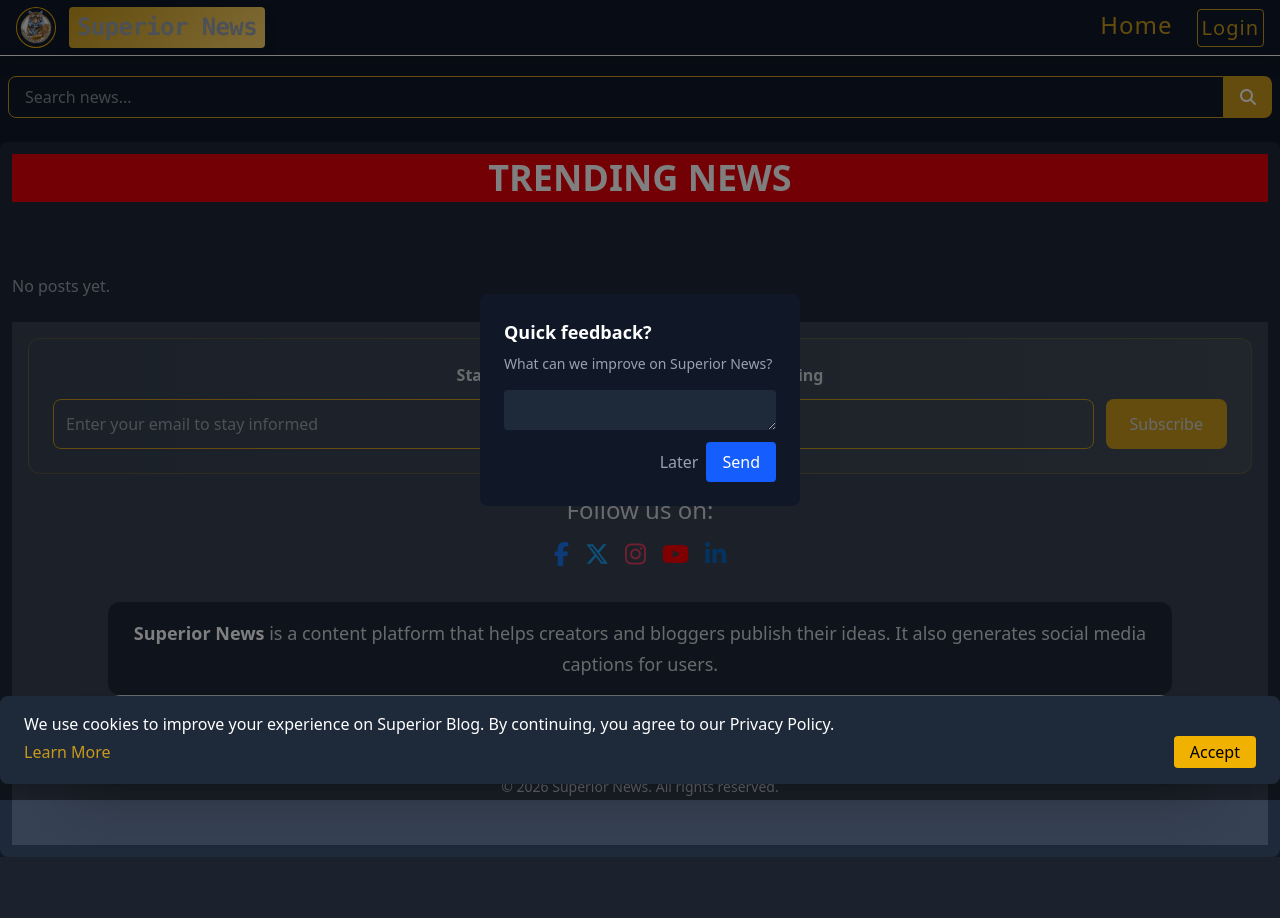
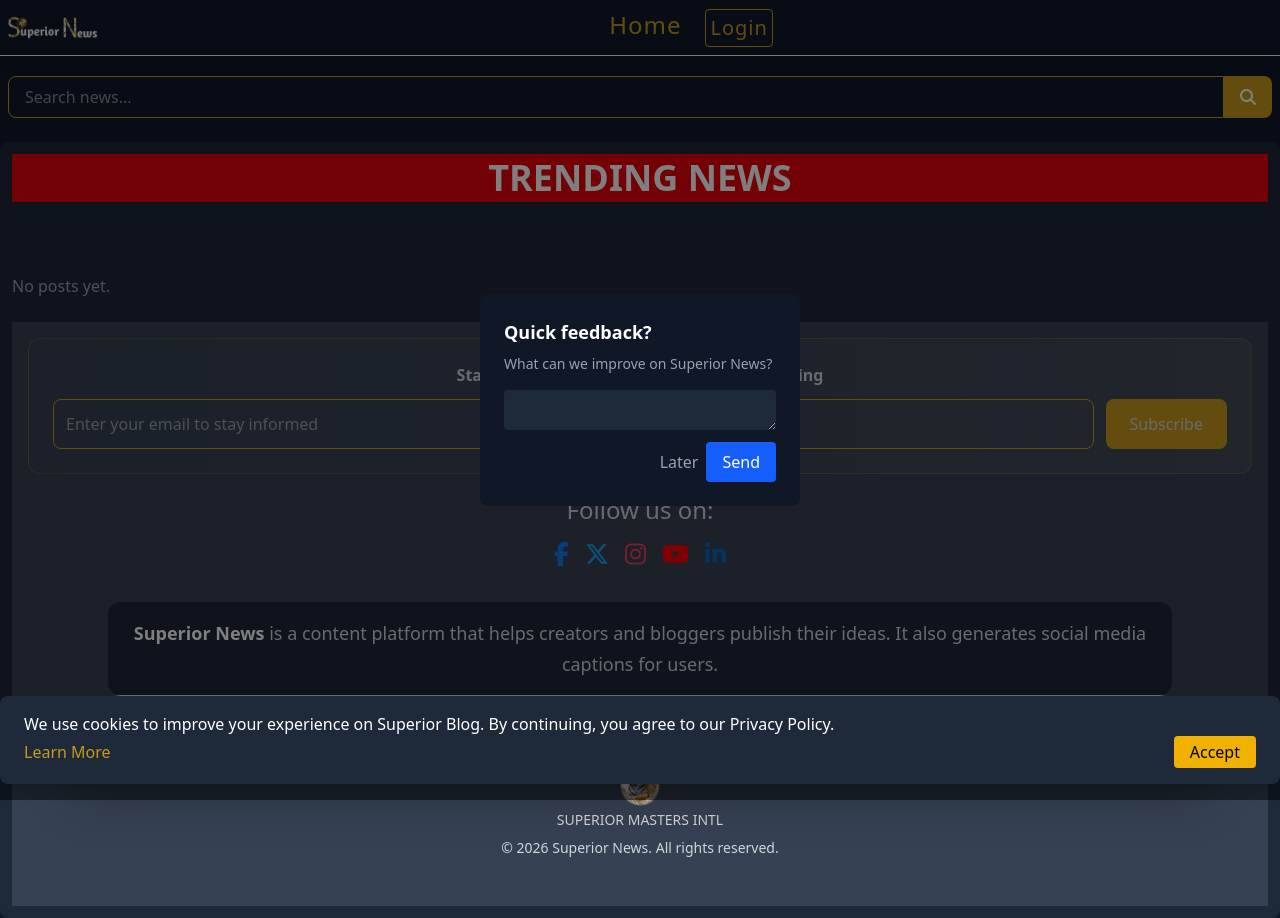
Before and after one commit to Superiormaster/SuperiorBlog, a Flask app: page / in a window 1280 px wide. Before the commit the page ends 845 px from the top, so only its background shows below. Run offline with Flask 3, Linux system fonts and the light colour scheme; data that the repository does not hold is empty; some libraries are stand-ins or nearby versions.

Commit message:
logo cleaning

```diff
--- a/app/static/Style.css
+++ b/app/static/Style.css
@@ -55,12 +55,6 @@ header{
   height: 56px;
   color: var(--muted);
   letter-spacing: 1px;
-}
-
-header img{
-  width: 40px;
-  margin-right: 5px;
-  border-radius: 50%;
 }
 
 .menu-btn{
@@ -323,29 +317,6 @@ strong{
   padding: 1rem;
 }
 
-.avatar{
-  width: 70px;
-  height: 75px;
-  display: grid;
-  place-items: center;
-  border-radius: 12px;
-  background: linear-gradient(135deg, black, #dde9);
-  overflow: hidden;
-  flex-shrink: 0;
-}
-
-.avatar img {
-  width: 100%;
-  height: 100%;
-  object-fit: cover;
-}
-
-.drawer__title{
-  letter-spacing: 0.2px;
-  font-weight: 600;
-  font-size: 18px;
-}
-
 .drawer__subtitle{
   font-size: 18px;
   color: #9ca3af;
--- a/app/templates/admin/dashboard.html
+++ b/app/templates/admin/dashboard.html
@@ -2,7 +2,7 @@
 {% block title %}Admin Dashboard{% endblock %}
 
 {% block content %}
-<div class="py-10 mt-5 w-full bg-gray-800 shadow-lg rounded-lg overflow-hidden">
+<div class="mt-8 w-full bg-gray-800 shadow-lg rounded-lg overflow-hidden">
 
   <aside id="sidebar" class="fixed inset-y-auto md:hidden min-h-screen left-0 w-64 bg-gray-900 text-white transform -translate-x-full md:translate-x-0 transition-transform duration-300 z-50">
     <div class="p-5 text-xl font-bold border-b border-gray-700">Superior Master</div>
@@ -51,7 +51,7 @@
   </div>
 
     <!-- Search & Filters -->
-  <form method="GET" class="flex flex-col md:flex-row gap-3 px-4 md:gap-4 sm:items-center py-11">
+  <form method="GET" class="flex flex-col md:flex-row gap-3 px-4 md:gap-4 sm:items-center py-7">
     <input type="text"
            name="q"
            value="{{ q }}"
--- a/app/templates/homepage.html
+++ b/app/templates/homepage.html
@@ -394,8 +394,18 @@
       </ul>
     </div>
   </div>-->
-  <div class="max-w-7xl mx-auto mt-8 text-center text-sm text-gray-300">
-    © {{ year }} Superior News. All rights reserved.
+
+  <div class="max-w-7xl mx-auto mt-4 text-center text-sm text-gray-300">
+    <div class="flex flex-col items-center justify-center space-y-1">
+      <span class="flex flex-col mb-2">
+        <div class="flex justify-center">
+        <img src="{{ url_for('static', filename='Img/Logo.png') }}"
+             alt="Superior icon" class="w-12">
+        </div>
+        <span class="bg-gray-700 px-1">SUPERIOR MASTERS INTL</span>
+      </span>
+      <p>© {{ year }} Superior News. All rights reserved.</p>
+    </div>
   </div>
 </footer>
 </div>
--- a/app/templates/user/base.html
+++ b/app/templates/user/base.html
@@ -55,11 +55,7 @@
 </head>
 <body class="bg-gray-900 w-full duration-700 text-gray-500">
     <header class="h-24 navbar fixed w-full py-2 top-0 flex justify-between items-center bg-gray-900 border-b shadow-lg z-30">
-        <div class="sm:px-4 px-2 flex-1 flex">
-          <img src="{{ url_for('static', filename='Img/Logo.png') }}" alt="Superior icon" class="border border-yellow-500">
-          <strong class="px-2 py-1 text-2xl ml-2 text-gray-400 rounded font-bold font-mono tracking-tight whitespace-nowrap">Superior News
-          </strong>
-        </div>
+        <img src="{{ url_for('static', filename='Img/New.png') }}" class="h-6" alt="Superior icon">
 
         <div class="max-w-7xl mx-auto px-4 py-4 flex justify-between items-center">
           <nav class="hidden md:flex space-x-6 text-sm font-medium">
@@ -112,12 +108,11 @@
 
 <aside class="fixed top-0 right-0 h-screen w-75 bg-gray-900 text-gray-200 md:hidden transform translate-x-full transition-transform duration-300 z-60 " id="mainDrawer" role="dialog" aria-modal="true" aria-label="Main menu" aria-hidden="true">
   <div class="drawer__layout">
-    <div class="drawer__header w-full border-b border-gray-700 p-4 flex gap-3 flex-shrink-0">
-        <div class="avatar" aria-hidden="true"><img src="{{ url_for('static', filename='Img/Logo.png') }}" alt="Superior logo">
+    <div class="drawer__header w-full border-b border-gray-700 p-4 flex gap-3 flex-col flex-shrink-0">
+        <div class="" aria-hidden="true"><img src="{{ url_for('static', filename='Img/New.png') }}" alt="Superior logo" class="h-12">
         </div>
-        <div>
-            <h1 class="drawer__title text-xl">Superior News</h1>
-            <h2 class="drawer__subtitle"> AI-Powered Blogging & Caption Platform</h2>
+        <div class="text-center">
+        <h2 class="drawer__subtitle"> AI-Powered Blogging & Caption Platform</h2>
         </div>
     </div>
 
```
Also changed, not shown: app/templates/base.html (+6 -11 lines), app/templates/category.html (+11 -2 lines), app/templates/post.html (+11 -2 lines), app/static/Img/New.png (added), app/static/Img/News.png (added).
